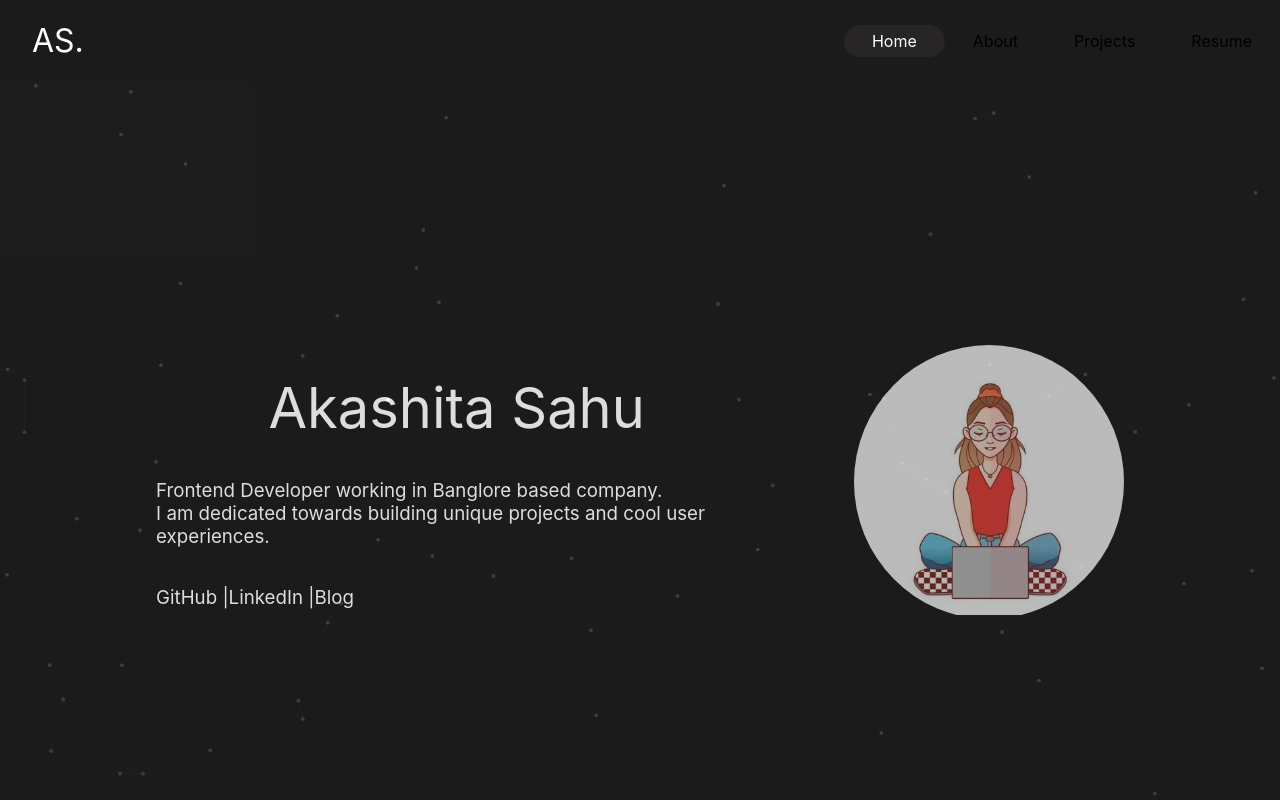
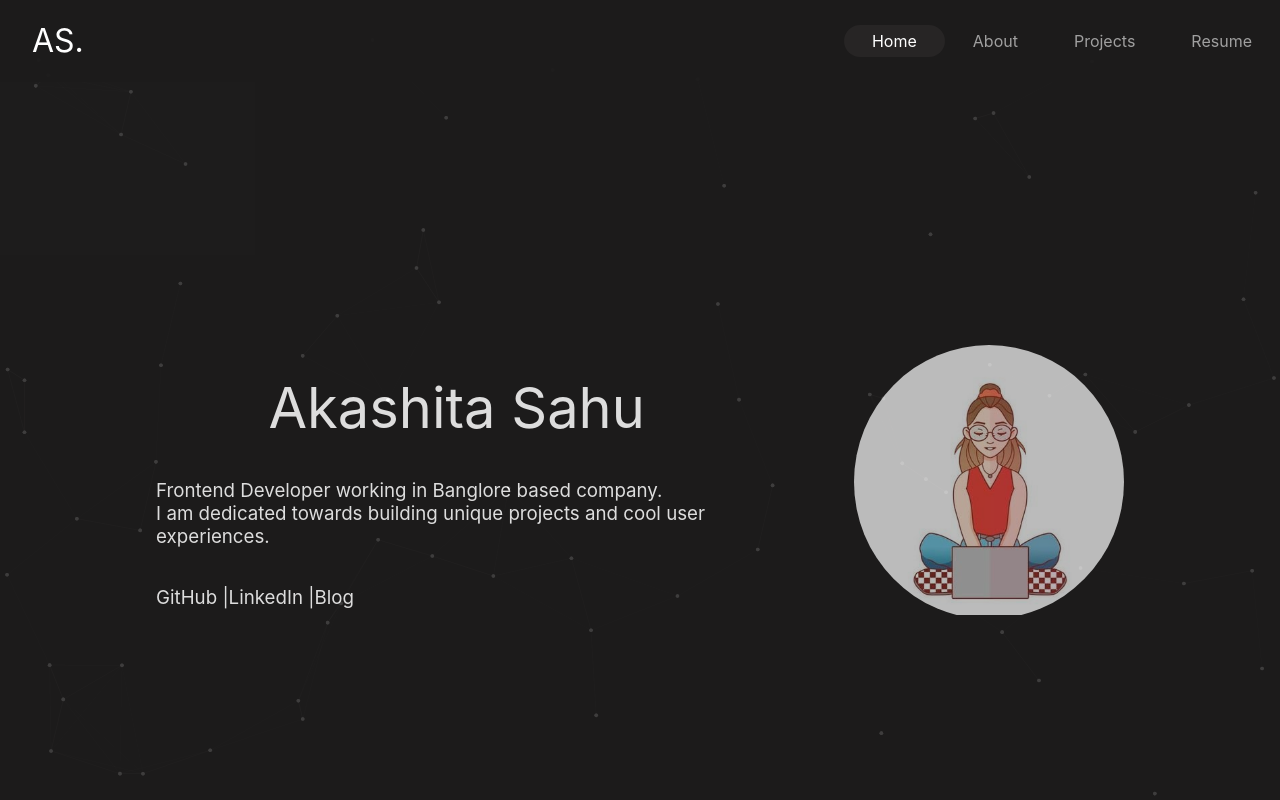
Before and after one commit to akashita-s/akashita-portfolio, a Next.js app: page / in a window 1280 px wide. Shown: the top 800 px of the page. Built offline with nearby package versions, Linux system fonts and the light colour scheme.

Commit message:
opening projects in new tab

```diff
--- a/src/components/Projects.tsx
+++ b/src/components/Projects.tsx
@@ -4,6 +4,7 @@ import styles from "../../styles/extra2.module.css";
 import { motion } from "framer-motion";
 import { BsColumnsGap } from "react-icons/bs";
 import { IconContext } from "react-icons";
+import Link from "next/link";
 
 const data = [
   {
@@ -59,22 +60,18 @@ function Projects() {
         }}
         className={styles.card}
       >
-
-          <IconContext.Provider value={{ color: "white", size: "4em" }}>
-            <BsColumnsGap />
-          </IconContext.Provider>
-          <h1>{name}</h1>
+        <IconContext.Provider value={{ color: "white", size: "4em" }}>
+          <BsColumnsGap />
+        </IconContext.Provider>
+        <h1>{name}</h1>
 
         <h3>Tech used : {tech} </h3>
         <h3>{description}</h3>
-        <h3
-          className={styles.link}
-          onClick={() => {
-            onclicklink(url);
-          }}
-        >
-          Go to URL &#8811;
-        </h3>
+        <Link href={url}>
+          <a target="_blank" className={styles.link}>
+            <h3>Go to URL &#8811;</h3>
+          </a>
+        </Link>
         <h3
           className={styles.link}
           onClick={() => {
--- a/styles/extra.module.css
+++ b/styles/extra.module.css
@@ -69,6 +69,7 @@
   padding: 6px 28px;
   cursor: pointer;
   transition: all 0.5s ease;
+  color: rgb(160, 160, 160);
 }
 .listitem:hover {
   background-color: rgba(39, 37, 37, 0.17);
--- a/styles/tabs.module.css
+++ b/styles/tabs.module.css
@@ -6,7 +6,7 @@
   cursor: pointer;
   padding: 6px 28px;
   transition: all 0.5s ease;
-  color: black;
+  color: rgb(160, 160, 160);
   user-select: none;
 }
 .tab:hover {
```
